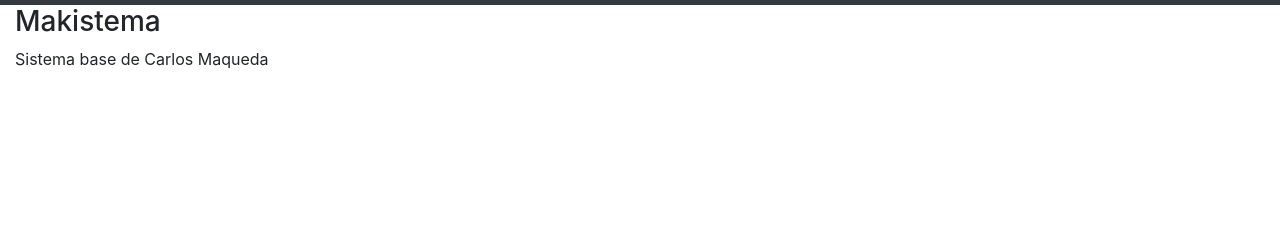
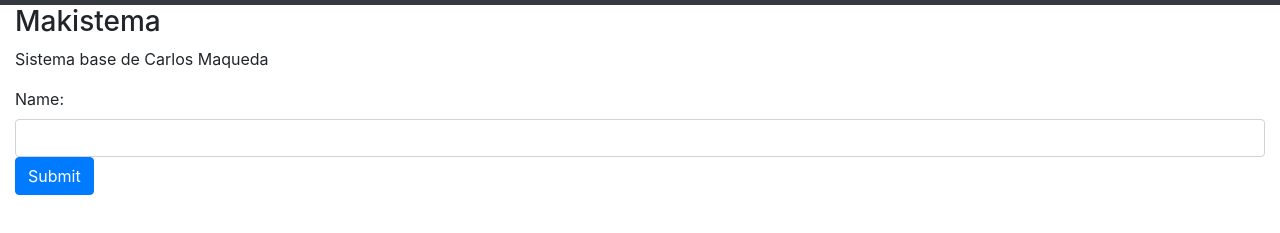
Before and after one commit to Maketzal/RepProcesos, a website: page cliente/index.html in a window 1280 px wide. Shown: the part 51-284 px from the top of the page. Drawn offline with nearby package versions, Linux system fonts and the light colour scheme; files whose address does not match are found by name.

Commit message:
Agregar usuarios ahora se muestra al inicio

```diff
--- a/cliente/controlWeb.js
+++ b/cliente/controlWeb.js
@@ -7,6 +7,7 @@ function ControlWeb(){
         cadena = cadena + '</div>'
 
         $("#au").append(cadena);
+
         $("#btnAU").on("click",function(){
             let nick=$("#nick").val()
             rest.agregarUsuario(nick)
--- a/cliente/index.html
+++ b/cliente/index.html
@@ -44,6 +44,7 @@
     <script>
         rest=new ClienteRest();
         cw=new ControlWeb();
+        cw.mostrarAgregarUsuario();
     </script>
 </body>
 </html>
```
Also changed, not shown: README.md.
